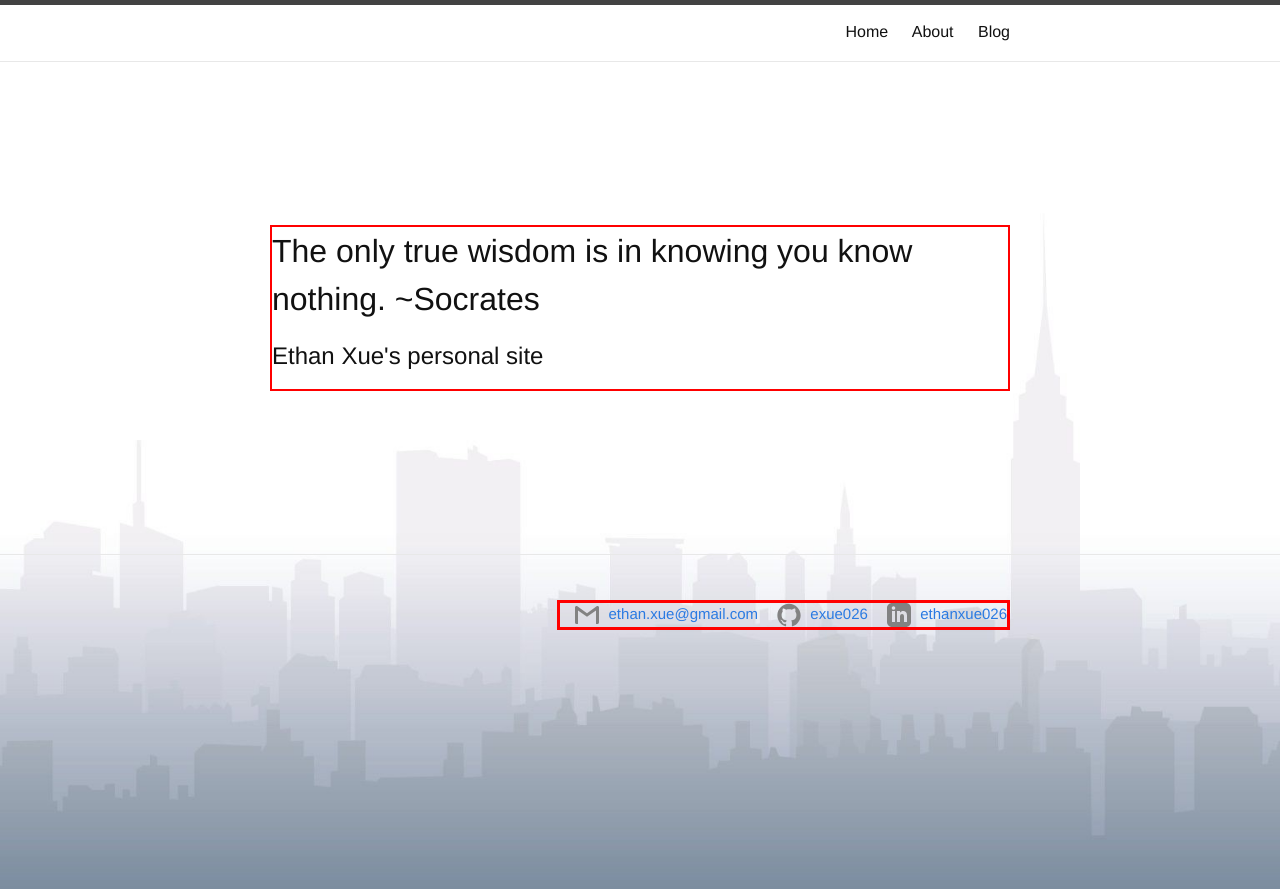
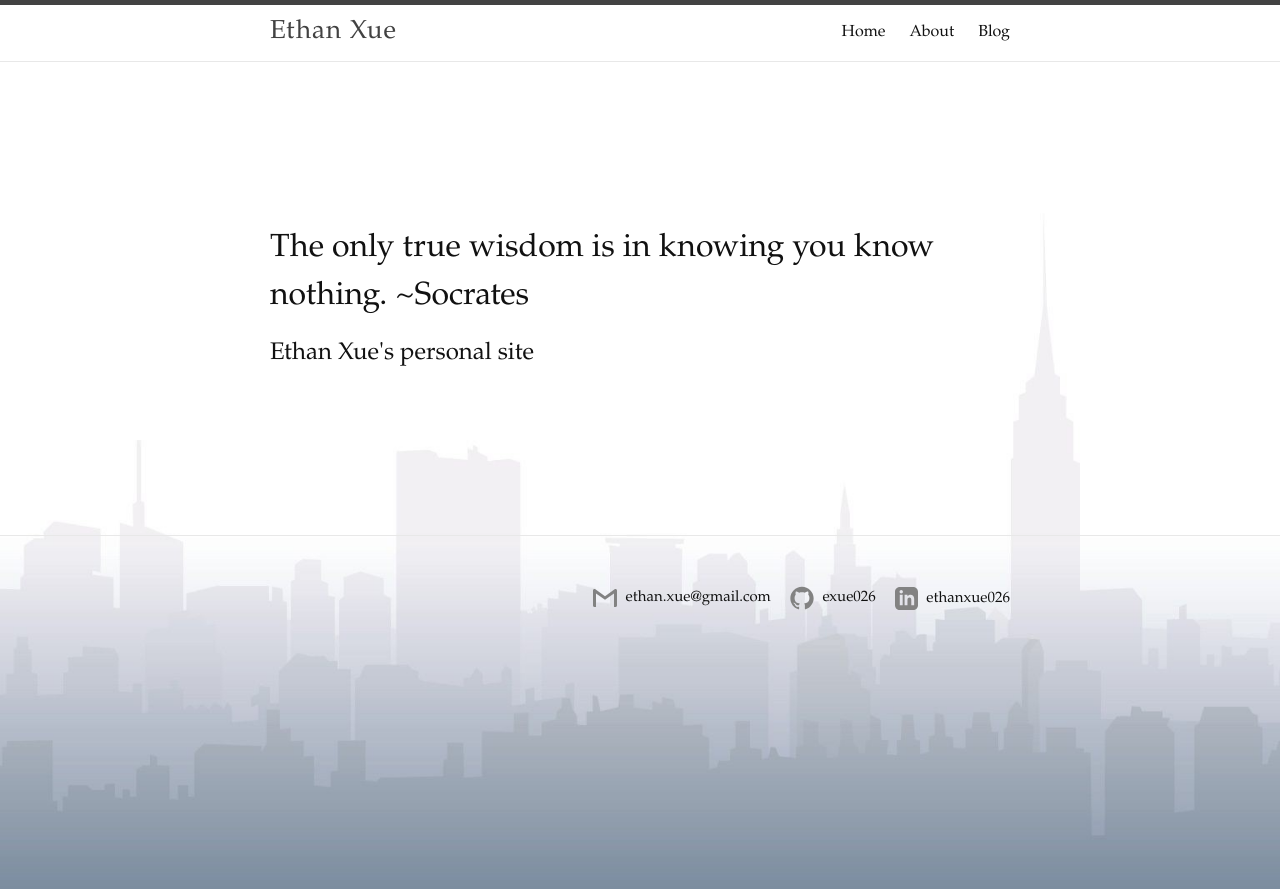
Before and after one commit to exue026/mysite, a Jekyll site: the page built from index.md, in a window 1280 px wide. Shown: the top 889 px of the page. Built offline with Jekyll 4.4.1, drawn with Linux system fonts in a browser that asks for light colours.

Commit message:
completed basic first version

```diff
--- a/_includes/header.html
+++ b/_includes/header.html
@@ -3,6 +3,8 @@
   <div class="wrapper">
     {% assign default_paths = site.pages | map: "path" %}
     {% assign page_paths = site.header_pages | default: default_paths %}
+
+    <a class="site-title" href="{{ "/" | relative_url }}">{{ site.title | escape }}</a>
 
     {% if page_paths %}
       <nav class="site-nav">
--- a/_sass/minima.scss
+++ b/_sass/minima.scss
@@ -2,7 +2,7 @@
 
 // Define defaults for each variable.
 
-$base-font-family: "Helvetica Neue", Helvetica, Arial, sans-serif !default;
+$base-font-family: 'Palatino Linotype', 'Book Antiqua', Palatino, serif !default;
 $base-font-size:   16px !default;
 $base-font-weight: 400 !default;
 $small-font-size:  $base-font-size * 0.875 !default;
--- a/_sass/minima/_base.scss
+++ b/_sass/minima/_base.scss
@@ -91,24 +91,16 @@ h1, h2, h3, h4, h5, h6 {
  * Links
  */
 a {
-  color: $brand-color;
+  color: $text-color;
   text-decoration: none;
 
-  &:visited {
-    color: darken($brand-color, 15%);
-  }
-
   &:hover {
-    color: $text-color;
-    text-decoration: underline;
+    color: $brand-color;
   }
 
   .social-media-list &:hover {
+    color: $brand-color;
     text-decoration: none;
-
-    .username {
-      text-decoration: underline;
-    }
   }
 }
 
@@ -202,6 +194,10 @@ pre {
   path {
     fill: $grey-color;
   }
+
+  &:hover {
+    color: $text-color;
+  }
 }
 
 .social-media-list {
--- a/_sass/minima/_layout.scss
+++ b/_sass/minima/_layout.scss
@@ -15,11 +15,16 @@
   font-weight: 300;
   line-height: $base-line-height * $base-font-size * 2.25;
   margin-bottom: 0;
+  letter-spacing: 1px;
   float: left;
 
   &,
   &:visited {
     color: $grey-color-dark;
+  }
+
+  &:hover {
+    color: $brand-color;
   }
 }
 
@@ -38,6 +43,10 @@
   .page-link {
     color: $text-color;
     line-height: $base-line-height;
+
+    &:hover {
+      color: $brand-color;
+    }
 
     // Gaps between nav items, but not on the last one
     &:not(:last-child) {
@@ -117,12 +126,10 @@
 .social-media-list {
   list-style: none;
   margin-left: 0;
-  border-style: solid;
-  border-color: red;
 }
 
 .social-media-list li {
-  display: inline;
+  display: inline-block;
   margin-left: $spacing-unit / 2;
 }
 
@@ -261,9 +268,6 @@ body {
 // Home
 
 #home-container {
-  border-color: red;
-  border-width: 2px;
-  border-style: solid;
   margin-top: 18%;
   margin-bottom: 18%;
 }
```
Also changed, not shown: _includes/icon-linkedin.svg.
